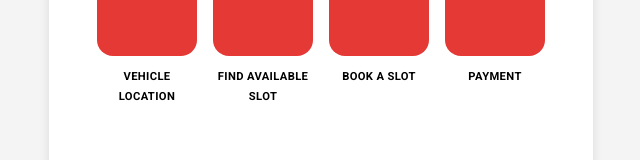
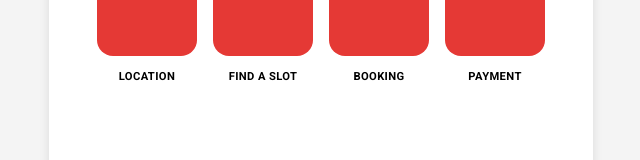
Before and after one commit to tuankiet-sudo/takaparking, a React (Vite) app: page /en/parking in a window 1280 px wide. Shown: the part 172-332 px from the top of the page, without its empty margins (319-959 px from the left). Built offline with nearby package versions, Linux system fonts and the light colour scheme; some icons are missing.

Commit message:
Update ParkingPage.tsx

```diff
--- a/src/pages/en/ParkingPage.tsx
+++ b/src/pages/en/ParkingPage.tsx
@@ -11,9 +11,9 @@ import { Link as RouterLink } from 'react-router-dom';
 import type { JSX } from 'react/jsx-runtime';
 
 const parkingOptions = [
-  { name: 'VEHICLE LOCATION', icon: <LocationOnIcon sx={{ color: 'white', fontSize: 32 }} /> },
-  { name: 'FIND AVAILABLE SLOT', icon: <SearchIcon sx={{ color: 'white', fontSize: 32 }} />, path: '/en/parking/find-slot' },
-  { name: 'BOOK A SLOT', icon: <EventAvailableIcon sx={{ color: 'white', fontSize: 32 }} />, path: '/en/parking/book-slot' },
+  { name: 'LOCATION', icon: <LocationOnIcon sx={{ color: 'white', fontSize: 32 }} /> },
+  { name: 'FIND A SLOT', icon: <SearchIcon sx={{ color: 'white', fontSize: 32 }} />, path: '/en/parking/find-slot' },
+  { name: 'BOOKING', icon: <EventAvailableIcon sx={{ color: 'white', fontSize: 32 }} />, path: '/en/parking/book-slot' },
   { name: 'PAYMENT', icon: <PaymentIcon sx={{ color: 'white', fontSize: 32 }} />, path: '/en/parking/pay-fee' },
 ];
 
```
